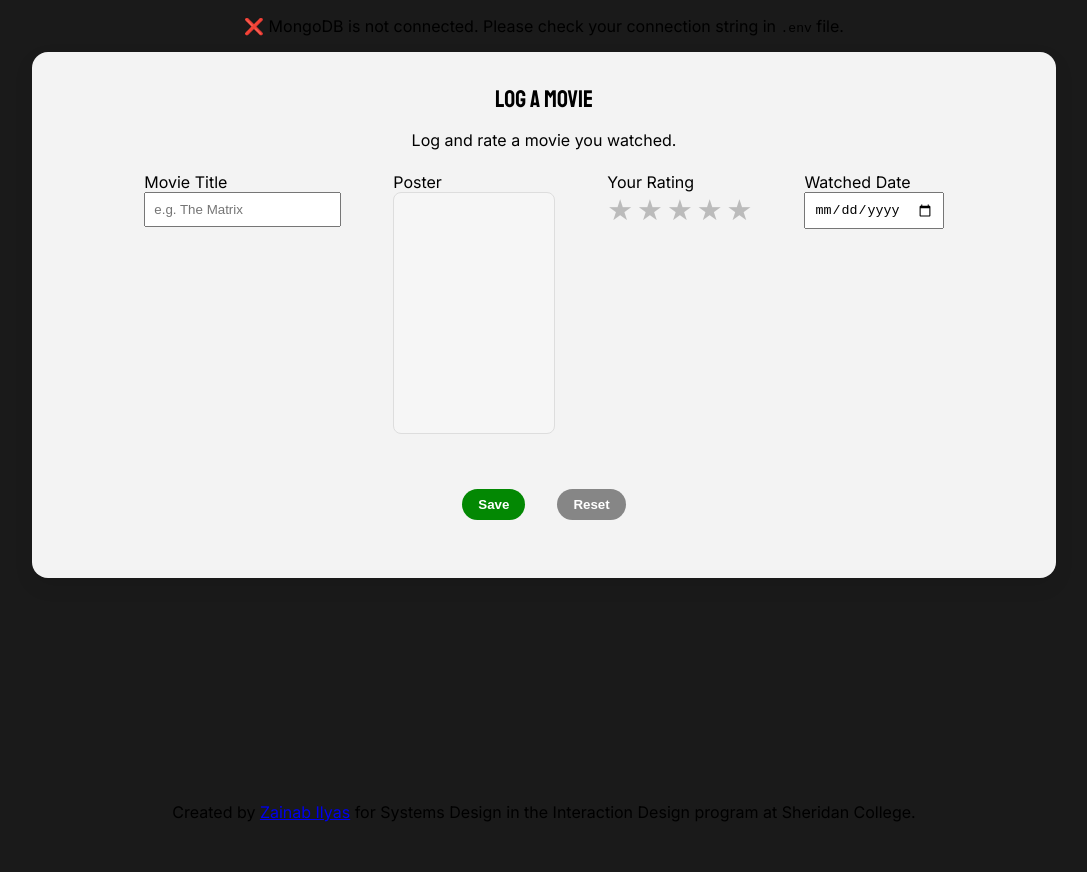
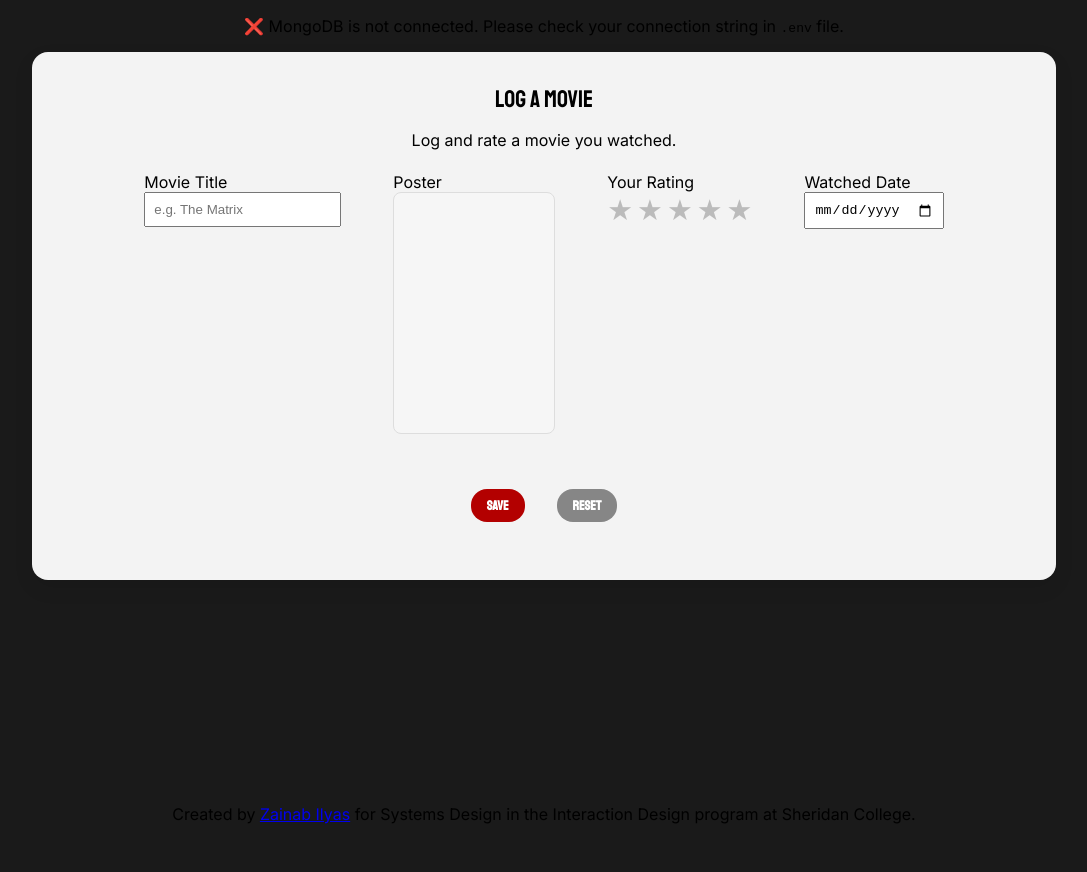
Before and after one commit to zeebeann/movie-log, a website: page public/index.html in a window 1280 px wide. Shown: the whole page, without its empty margins (96-1183 px from the left). Drawn offline with Linux system fonts and the light colour scheme; no server answers.

Commit message:
buttons styling

```diff
--- a/public/style.css
+++ b/public/style.css
@@ -94,10 +94,12 @@ button {
     border-radius: 1rem;
     color: white;
     cursor: pointer;
+    font-family: Staatliches, sans-serif;
+    text-transform: uppercase;
 }
 
 button.save {
-    background: rgb(3, 136, 3);
+    background: rgb(179, 0, 0);
 }
 
 button.save:hover {
@@ -432,6 +434,8 @@ option {
         color: #b00020;
         cursor: pointer;
         font-weight: 700;
+        font-family: Staatliches, sans-serif;
+        text-transform: uppercase;
     }
     .movie-item .delete-movie:hover {
         background: #ffecec;
```
